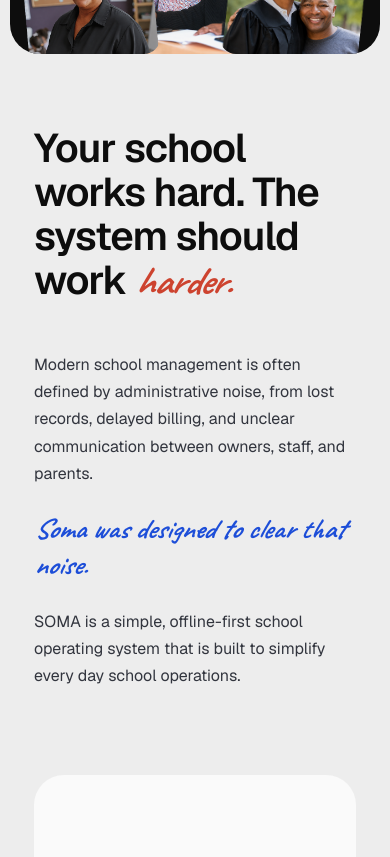
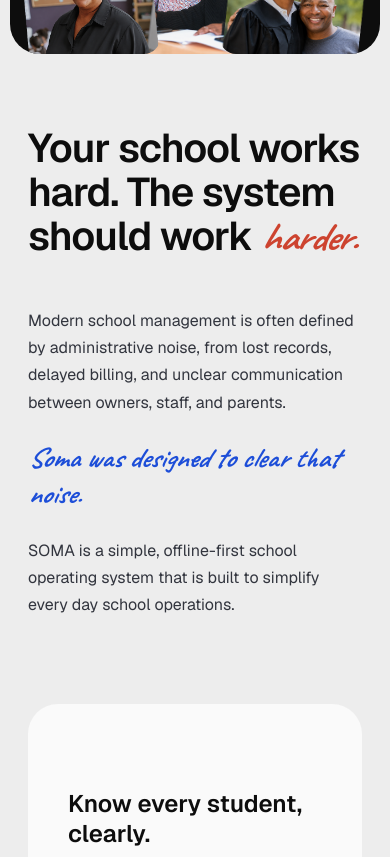
Before and after one commit to nimaappsss-web/soma-landing, a Next.js app: page / in a window 390 px wide. Shown: the part 780-1637 px from the top of the page. Built offline with nearby package versions, Linux system fonts and the light colour scheme; some icons are missing.

Commit message:
fix: mobile padding 18px

```diff
--- a/src/features/landing/components/SecondSection.tsx
+++ b/src/features/landing/components/SecondSection.tsx
@@ -1,6 +1,6 @@
 export function SecondSection() {
   return (
-    <section className="w-full max-w-[1294px] mx-auto mt-[72px] mb-[86px] px-6 md:px-[62px]">
+    <section className="w-full max-w-[1294px] mx-auto mt-[72px] mb-[86px] px-[18px] md:px-[62px]">
       <div className="flex flex-col md:flex-row justify-between gap-12 md:gap-16">
         {/* Left */}
         <div className="flex-1 max-w-[545px]">
--- a/src/features/landing/components/ThirdSection.tsx
+++ b/src/features/landing/components/ThirdSection.tsx
@@ -3,7 +3,7 @@ import { Teacher, People, Clipboard, PresentionChart } from "iconsax-react";
 
 export function ThirdSection() {
   return (
-    <section className="w-full max-w-[1294px] mx-auto mt-[72px] mb-[86px] px-6 md:px-[62px]">
+    <section className="w-full max-w-[1294px] mx-auto mt-[72px] mb-[86px] px-[18px] md:px-[62px]">
       <div className="flex flex-col gap-6">
         <div className="flex flex-col md:flex-row gap-6">
           {/* Left card - taller */}
```
